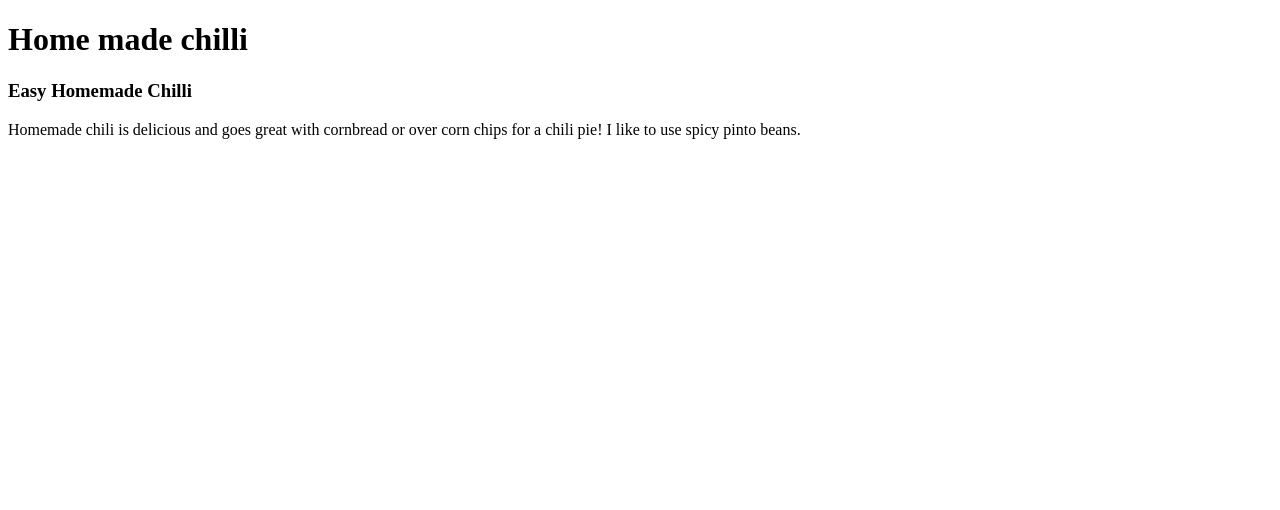
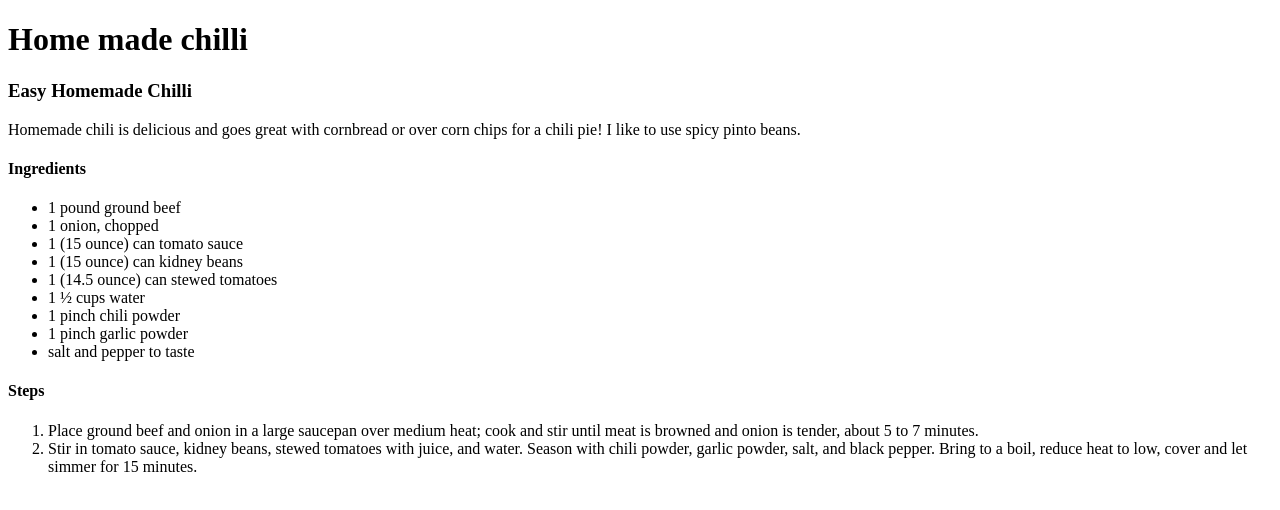
Before and after one commit to TonyTrem/odin-recipes, a plain HTML site: page recipes/chilli.html in a window 1280 px wide. Drawn offline with Linux system fonts and the light colour scheme.

Commit message:
Add steps

```diff
--- a/recipes/chilli.html
+++ b/recipes/chilli.html
@@ -13,5 +13,23 @@
     <p>
         Homemade chili is delicious and goes great with cornbread or over corn chips for a chili pie! I like to use spicy pinto beans.
     </p>
+    <h4>Ingredients</h4>
+    <ul>
+        <li>1 pound ground beef</li>
+        <li>1 onion, chopped</li>
+        <li>1 (15 ounce) can tomato sauce</li>
+        <li>1 (15 ounce) can kidney beans</li>
+        <li>1 (14.5 ounce) can stewed tomatoes</li>
+        <li>1 ½ cups water</li>
+        <li>1 pinch chili powder</li>
+        <li>1 pinch garlic powder</li>
+        <li>salt and pepper to taste</li>
+    </ul>
+    <h4>Steps</h4>
+    <ol>
+        <li>Place ground beef and onion in a large saucepan over medium heat; cook and stir until meat is browned and onion is tender, about 5 to 7 minutes.</li>
+        <li>Stir in tomato sauce, kidney beans, stewed tomatoes with juice, and water. Season with chili powder, garlic powder, salt, and black pepper. Bring to a boil, reduce heat to low, cover and let simmer for 15 minutes.</li>
+    </ol>
+
 </body>
 </html>
```
